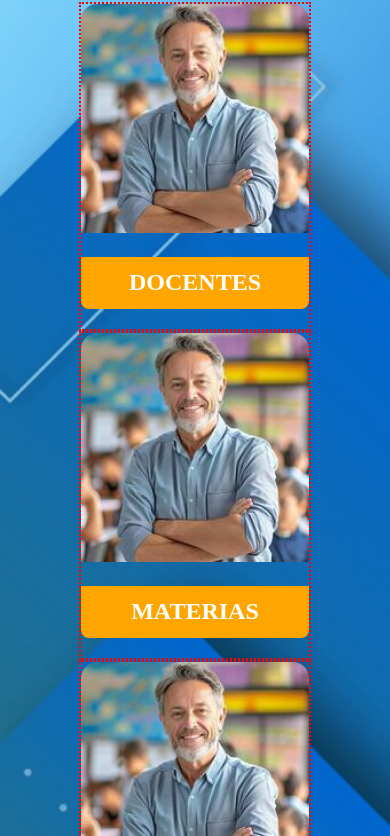
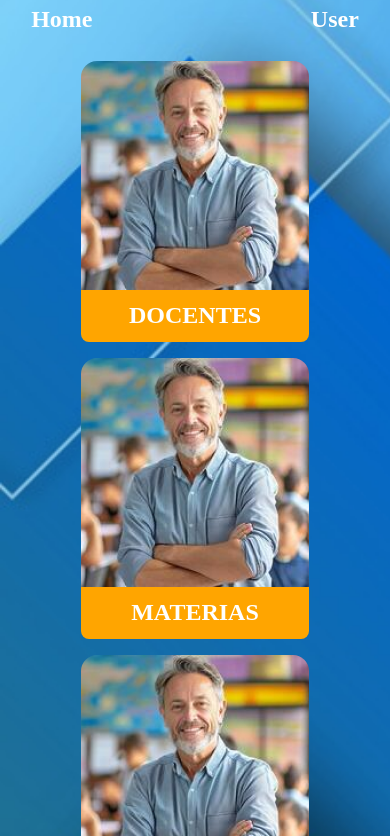
Before and after one commit to David-Diaz-Casas/IBP_Proyect, a plain HTML site: page mainAdministrator.html in a window 390 px wide. Shown: the part 78-914 px from the top of the page. Drawn offline with Linux system fonts and the light colour scheme.

Commit message:
[+]css administrador: se organiza el menu de login y logout tanto para mobile como para escritorio

```diff
--- a/css/mainAdministrador.css
+++ b/css/mainAdministrador.css
@@ -47,8 +47,18 @@ body {}
     background-repeat: no-repeat;
     background-size: cover;
     display: flex;
+    flex-direction: column;
     justify-content: center;
     align-items: center;
+
+}
+
+.container-menu {
+    color: white;
+    width: 84%;
+    display: flex;
+    justify-content: space-between;
+
 }
 
 .container-forms-cards {
@@ -57,14 +67,16 @@ body {}
     justify-content: center;
     align-items: center;
     height: 100%;
-    padding: 1rem;
+    gap: 1rem;
+    margin: .5rem;
 
-    .card {
-        border: 2px dotted red;
+    .content-card {
+        /* border: 2px dotted red; */
+
     }
 
     img {
-        /* object-fit: cover; */
+        display: block;
         width: 100%;
         border-radius: 1rem 1rem 0rem 0rem;
     }
@@ -75,6 +87,7 @@ body {}
         text-align: center;
         padding: 12px;
         border-radius: 0 0 .5rem .5rem;
+        margin: auto;
 
     }
 
@@ -130,6 +143,10 @@ body {}
 
 /** 768px --> 1023px */
 @media (min-width: 768px) {
+    .main{
+
+    }
+
     .container {
         max-width: 72rem;
         padding: 0 2.4rem;
--- a/mainAdministrator.html
+++ b/mainAdministrator.html
@@ -23,21 +23,51 @@
             </div>
         </header>
         <main class="main">
+            <div class="container-menu">
+                <div class="submenu">
+                    <h2>Home</h2>
+                </div>
+                <div class="submenu">
+                    <h2>User</h2>
+                </div>
+            </div>
             <div class="container-forms-cards">
-                <div class="card">
+                <div class="content-card">
+                    <div class="card-image">
                         <img src="./images/imageTeacher.png" alt="imagen de profesor">
+                    </div>
+                    <div class="name-card">
                         <h2>DOCENTES</h2>
                     </div>
-                <div class="card">
+                </div>
+                <div class="content-card">
+                    <div class="card-image">
                         <img src="./images/imageTeacher.png" alt="imagen de profesor">
+                    </div>
+                    <div class="name-card">
                         <h2>MATERIAS</h2>
                     </div>
-                <div class="card">
+                </div>
+                <div class="content-card">
+                    <div class="card-image">
                         <img src="./images/imageTeacher.png" alt="imagen de profesor">
+                    </div>
+                    <div class="name-card">
                         <h2>NOTAS</h2>
                     </div>
                 </div>
+                <div class="content-card">
+                    <div class="card-image">
+                        <img src="./images/imageTeacher.png" alt="imagen de profesor">
+                    </div>
+                    <div class="name-card">
+                        <h2>INFORMES</h2>
+                    </div>
+                </div>
+
+            </div>
         </main>
+
         <footer class="footer">
             <div class="container">
                 <div class="container container-footer">
@@ -53,8 +83,8 @@
                 </div>
             </div>
         </footer>
+
     </div>
-
 </body>
 
 </html>
```
Lines whose indentation alone changed are shown as unchanged.
